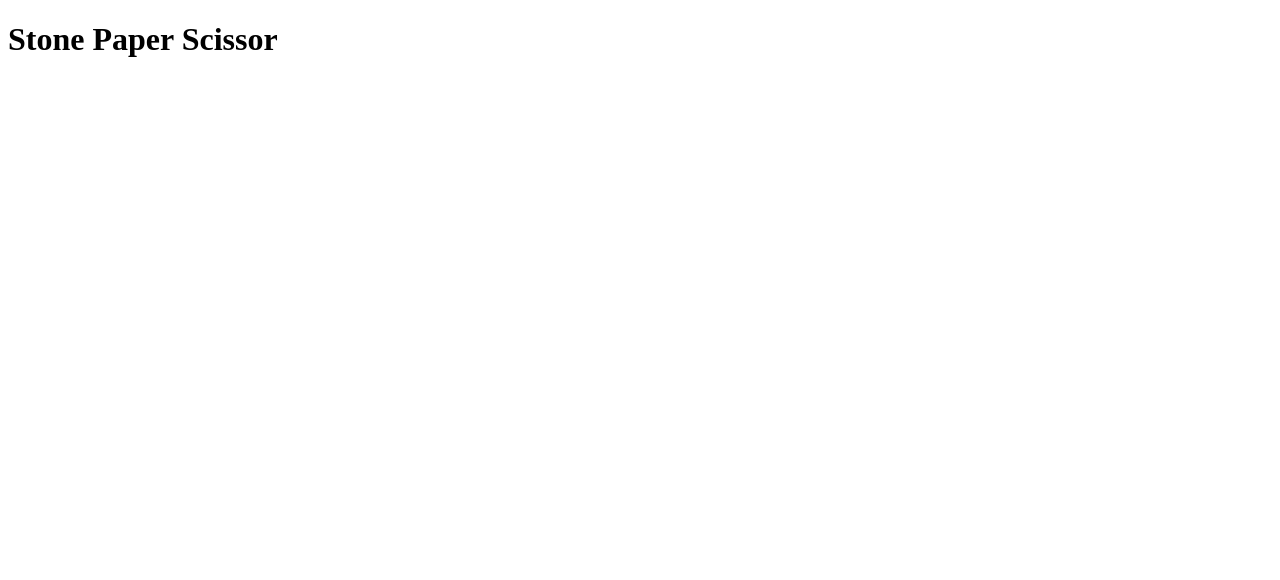
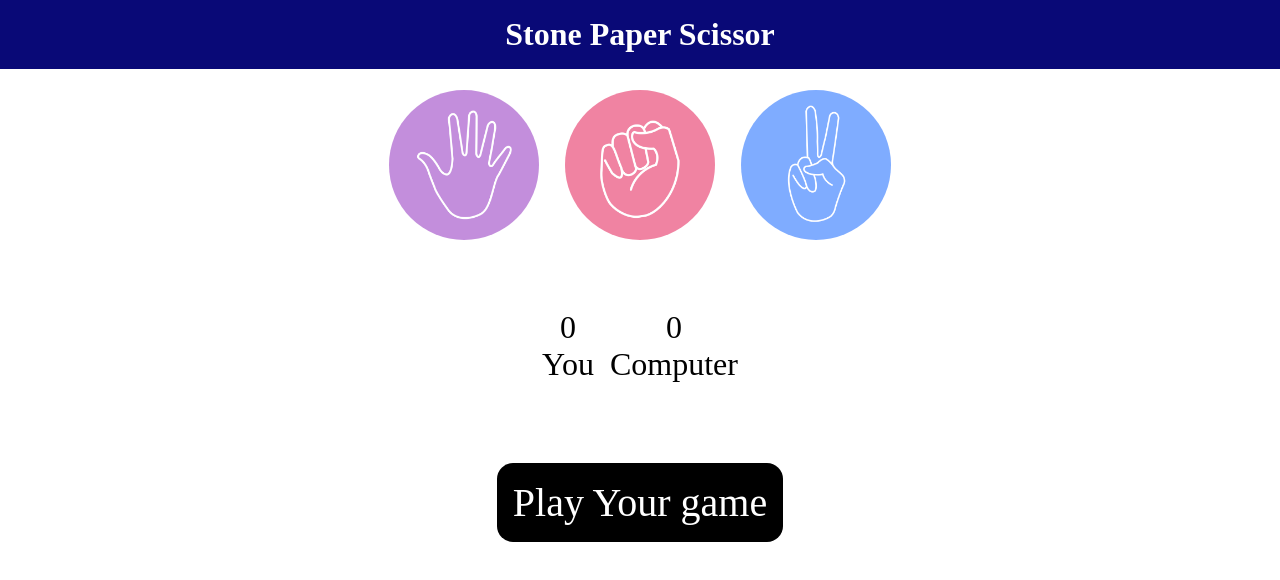
Before and after one commit to mohitkumar1718/Stone-Paper-Scissor, a plain HTML site: page index.html in a window 1280 px wide. Drawn offline with Linux system fonts and the light colour scheme.

Commit message:
design was prepared

```diff
--- a/index.html
+++ b/index.html
@@ -8,6 +8,34 @@
 </head>
 <body>
     <h1>Stone Paper Scissor</h1>
+    <div class="game">
+
+        <div class="choices">
+            <div class="choice" id="paper">
+                <img src="images/paper.png" alt="">
+            </div>
+            <div class="choice" id="rock">
+                <img src="images/rock.png" alt="">
+            </div>
+            <div class="choice" id="scissor">
+                <img src="images/scissors.png" alt="">
+            </div>
+        </div>
+        <div class="score-board">
+            <div class="score">
+                <p id="user-score">0</p>
+                <p>You</p>
+            </div>
+            <div class="score">
+                <p id="computer-score">0</p>
+                <p>Computer</p>
+            </div>
+        </div>
+
+        <div class="msg-container">
+            <p id="msg">Play Your game</p>
+        </div>
+    </div>
 
     <script src="index.js"></script>
 </body>
--- a/style.css
+++ b/style.css
@@ -0,0 +1,69 @@
+*{
+    margin: 0;
+    padding: 0;
+
+}
+body{
+    justify-content: center;
+}
+h1{
+   text-align: center;
+    background-color: rgb(9, 9, 119);
+    padding: 1rem;
+    color: white;
+    align-items: center;
+}
+
+.choices{
+    margin-top: 1rem;
+    display: flex;
+    justify-content: center;
+    align-items: center;
+    gap: 1rem;
+}
+.choice{
+    width: 160px;
+    height: 160px;
+    border-radius: 100%;
+    display: flex;
+    justify-content: center;
+    align-items: center;
+
+}
+img:hover{
+    opacity: 0.5;
+
+}
+.choice:hover{
+    background-color: black;
+}
+img{
+    width: 150px;
+    height: 150px;
+    object-fit: cover;
+    border-radius: 100%;
+}
+.score-board{
+    display: flex;
+   justify-content: center;
+    align-items: center;
+    gap: 1rem;
+    text-align: center;
+    font-size: 2rem;
+    margin-top: 4rem;
+}
+
+.msg-container{
+    display: flex;
+    justify-content: center;
+    align-items: center;
+    margin-top: 5rem;
+}
+#msg{
+    background-color: black;
+    font-size: 2.5rem;
+    display: inline;
+    color: white;
+    padding: 1rem;
+    border-radius: 1rem;
+}
```
Also changed, not shown: images/paper.png (added), images/rock.png (added), images/scissors.png (added).
